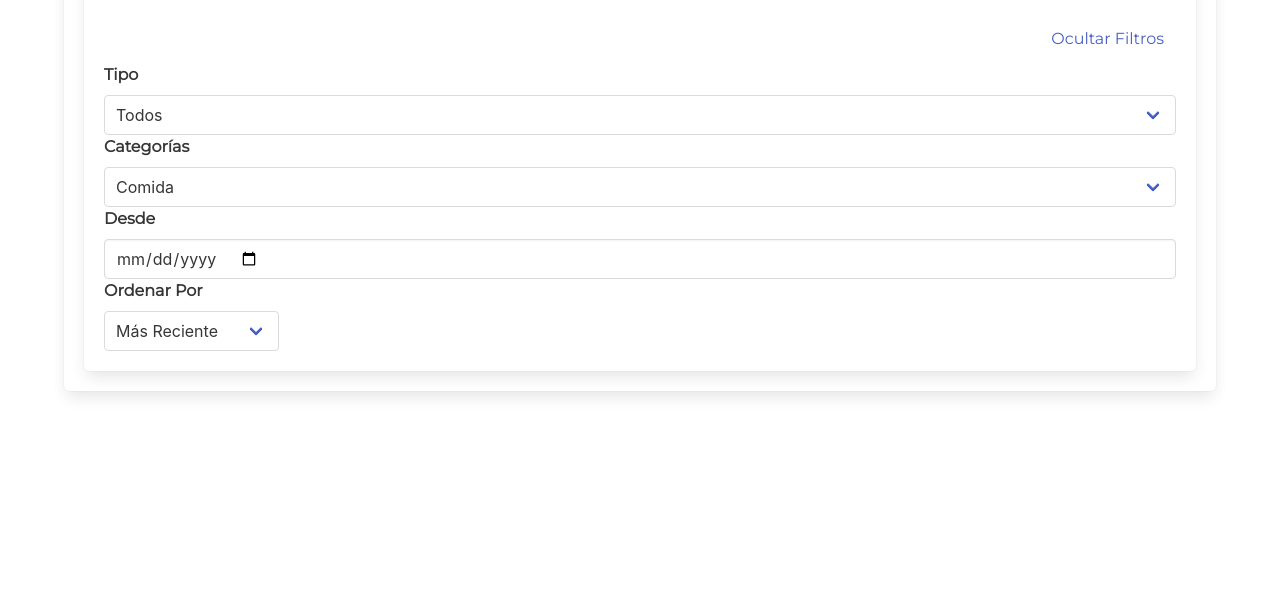
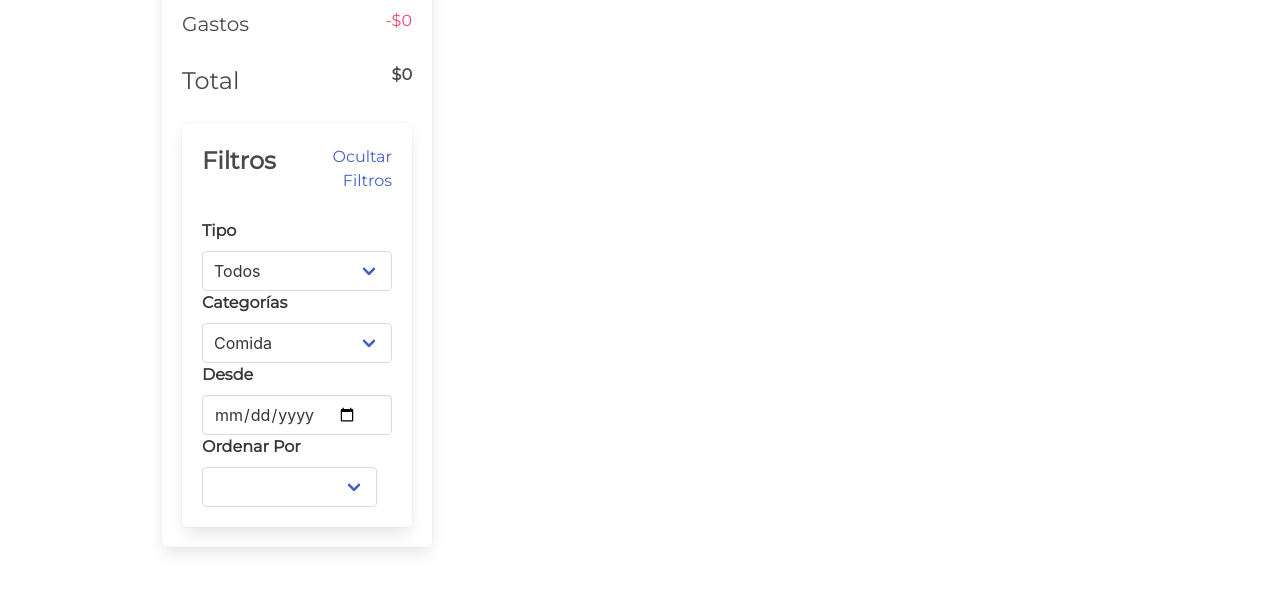
Before and after one commit to MysticWoman/AhorrADAs, a plain HTML site: page index.html in a window 1280 px wide. Shown: the part 317-912 px from the top of the page. Before the commit the page ends 800 px from the top, so only its background shows below. Drawn offline with nearby package versions, Linux system fonts and the light colour scheme.

Commit message:
HTML modificado 18-02

```diff
--- a/index.html
+++ b/index.html
@@ -52,43 +52,52 @@
       </nav>
     </header>
 
-    <section id="balanceHome">
+    <section class="section mt-5 vista" id="balanceHome">
       <div class="container">
         <div class="columns">
-          <div class="column">
+          <div class="column is-3-widescreen is-4-desktop is-12-tablet is-offset-1-widescreen">
             <!-- Balance -->
             <div class="box">
               <h2 class="is-size-3 mb-4">Balance</h2>
               <div class="columns">
-                <div class="column"></div>
-                <div id="ganancias" class="column has-text-success"></div>
+                <div class="column is-size-5">Ganancias</div>
+                <div class="column has-text-success has-text-right" id="ganancias">+$0</div>
+              </div>
+              <div class="columns">
+                <div class="column is-size-5">Gastos</div>
+                <div class="column has-text-right has-text-danger" id="gastos">-$0</div>
+              </div>
+              <div class="columns">
+                <div class="column is-size-4">Total</div>
+                <div class="column has-text-right has-text-weight-bold" id="balance">$0</div>
               </div>
               <div class="box">
-                <div class="columns"></div>
-                <div class="column">
-                  <h2 class="is-size-3 mb-4">Filtros</h2>
+                <div class="columns is-mobile is-vcentered">
+                    <div class="column">
+                      <h2 class="is-size-4 has-text-weight-bold mb-4">Filtros</h2>
+                    </div>
+                  <div class="column has-text-right">
+                    <a href="#" id="toggle-filter">Ocultar Filtros</a>
+                  </div>
                 </div>
-                <div class="column has-text-right">
-                  <a href="#" id="toggleFilter">Ocultar Filtros</a>
-                </div>
-                <div id="filtros">
+                <div id="filters">
                   <div>
-                    <label class="label" for="filtro-tipo">Tipo</label>
+                    <label class="label" for="filter-type">Tipo</label>
                     <div class="control">
                       <div class="select is-fullwidth">
-                        <select id="filtro-tipo">
-                          <option value="todos">Todos</option>
-                          <option value="gasto">Gastos</option>
-                          <option value="ganancia">Ganancias</option>
+                        <select id="filter-type">
+                          <option value="all">Todos</option>
+                          <option value="bills">Gastos</option>
+                          <option value="profits">Ganancias</option>
                         </select>
                       </div>
                     </div>
                   </div>
                   <div>
-                    <label class="label" for="filtro-categoria">Categorías</label>
+                    <label class="label" for="filter-category">Categorías</label>
                     <div class="control">
                       <div class="select is-fullwidth">
-                        <select id="filtro-categoria">
+                        <select id="filter-category">
                           <option value="">Comida</option>
                           <option value="">Educación</option>
                           <option value="">Salidas</option>
@@ -100,20 +109,21 @@
                     </div>
                   </div>
                   <div>
-                    <label class="label" for="filtro-fecha">Desde</label>
+                    <label class="label" for="filter-date">Desde</label>
                     <div class="control">
-                      <input type="date" id="filtro-fecha" class="input">
+                      <input type="date" id="filter-date" class="input">
                     </div>
                   </div>
                   <div>
-                    <label class="label" for="filtro-orden">Ordenar Por</label>
+                    <label class="label" for="filter-order">Ordenar Por</label>
                     <div class="control">
                       <div class="select">
-                        <select id="filtro-orden">
-                          <option value="mas_reciente">Más Reciente</option>
-                          <option value="menos_reciente">Menos Reciente</option>
-                          <option value="mayor_monto">Mayor Monto</option>
-                          <option value="menor_monto">Menor Monto</option>
+                        <select id="filter-order">
+                          <option value="" disabled selected></option>
+                          <option value="more-recently">Más Reciente</option>
+                          <option value="less-recently">Menos Reciente</option>
+                          <option value="greater-amount">Mayor Monto</option>
+                          <option value="lower-amount">Menor Monto</option>
                           <option value="A/Z">A/Z</option>
                           <option value="Z/A">Z/A</option>
                         </select>
@@ -126,7 +136,10 @@
           </div>
         </div>
       </div>
-
+      <div>
+        <div class="column"></div>
+        <div class="columns"></div>
+      </div>
 
     </section>
 
```
